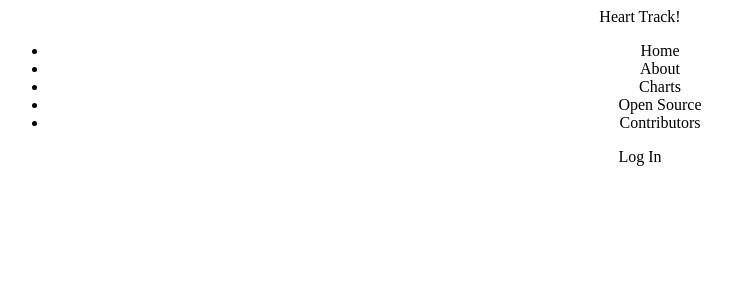
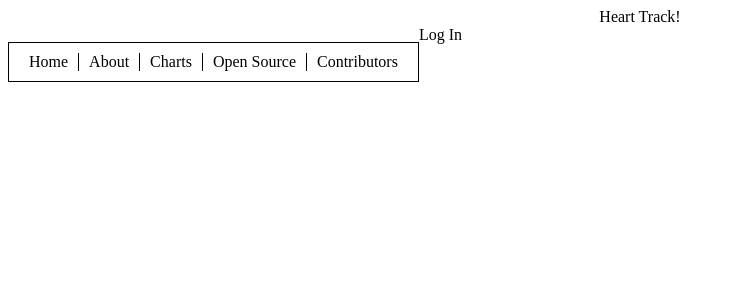
Before and after one commit to JS-goose/heart-track, a React (Create React App) app: page / in a window 1280 px wide. Shown: the top 300 px of the page, without its empty margins (0-756 px from the left). Built offline with nearby package versions, Linux system fonts and the light colour scheme.

Commit message:
added basic styling to nav and nav links

```diff
--- a/src/components/layout/navigation/Nav.js
+++ b/src/components/layout/navigation/Nav.js
@@ -1,9 +1,10 @@
 import React from 'react'
+import styles from './Nav.module.css';
 
 export default function Nav() {
     return (
-        <nav>
-            <ul id='nav-links-list'>
+        <nav id={styles['nav-container']}>
+            <ul id={styles['nav-links-list']}>
                 <li>Home</li>
                 <li>About</li>
                 <li>Charts</li>
--- /dev/null
+++ b/src/components/layout/navigation/Nav.module.css
@@ -0,0 +1,19 @@
+#nav-container {
+    display: flex;
+}
+#nav-links-list {
+    list-style: none;
+    display: flex;
+    border: 1px solid black;
+    padding: 10px;
+}
+
+#nav-links-list li {
+    padding-right: 10px;
+    padding-left: 10px;
+    border-right: 1px solid black;
+}
+
+#nav-links-list li:last-of-type {
+    border-right: none;
+}
```
